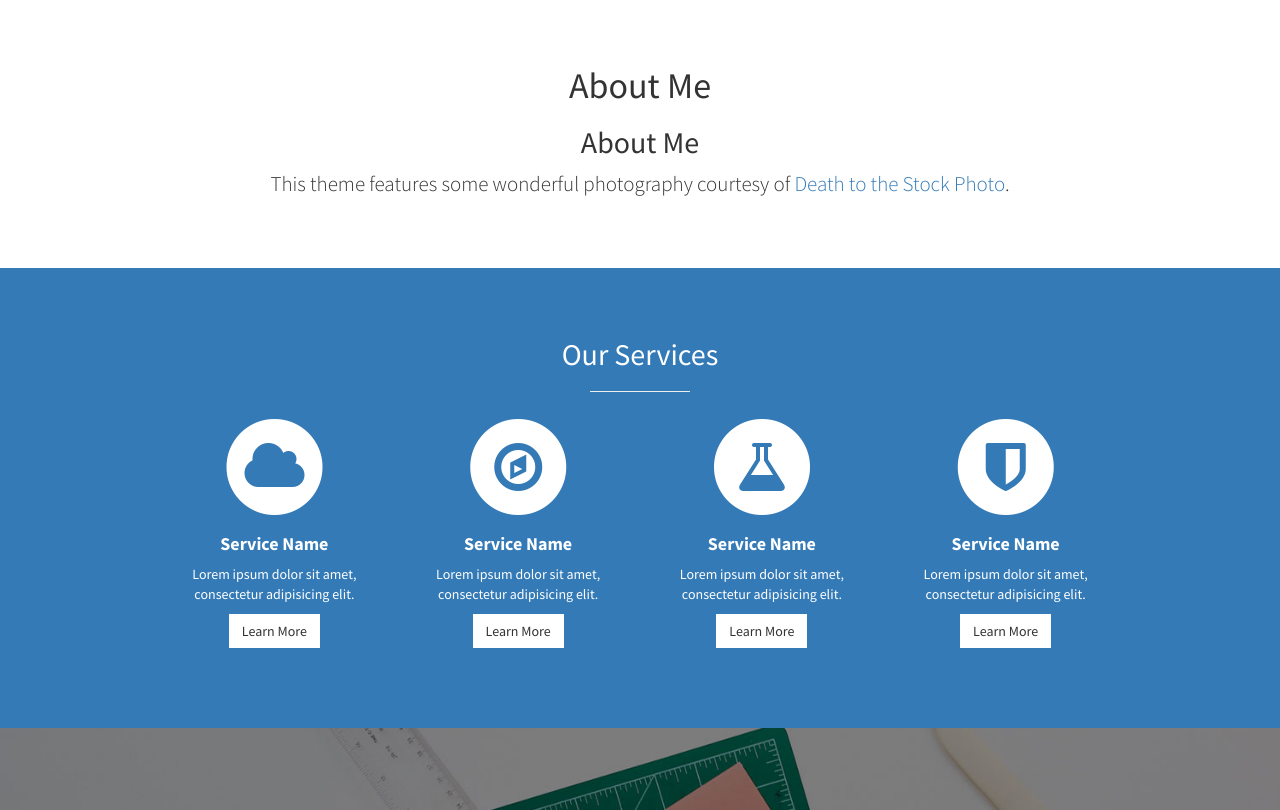
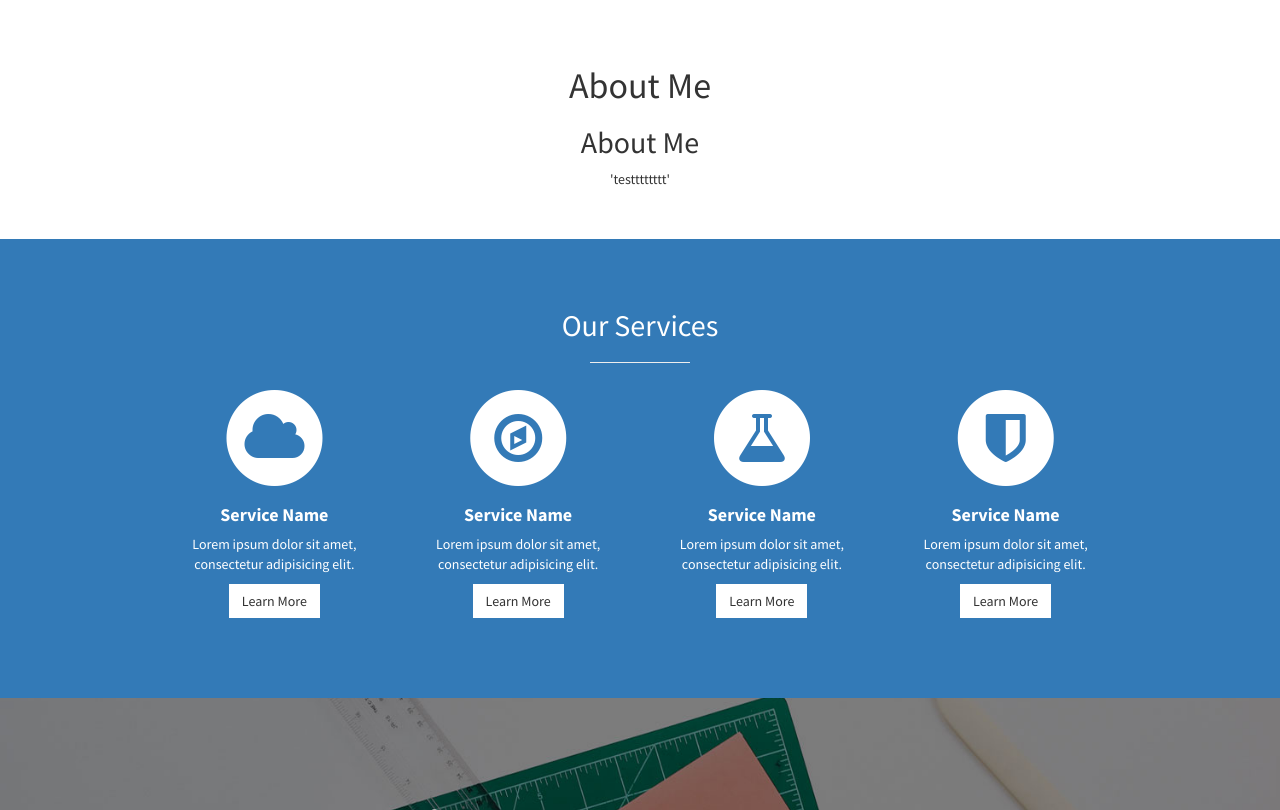
Before and after one commit to 1grossora/1grossora.github.io, a Jekyll site: the page built from index.html, in a window 1280 px wide and 900 px high, scrolled down 814 px, cut to the strip 90-900 px from the top of the window. Built offline with Jekyll 4.4.1, drawn with Linux system fonts in a browser that asks for light colours.

Commit message:
Update about.html

```diff
--- a/_includes/about.html
+++ b/_includes/about.html
@@ -4,7 +4,10 @@
       <div class="col-lg-12 text-center">
         <h1>About Me</h1>
         <h2>About Me</h2>
-        <p class="lead">This theme features some wonderful photography courtesy of <a target="_blank" href="http://join.deathtothestockphoto.com/">Death to the Stock Photo</a>.</p>
+        <div class="center-block">
+          'testttttttt'
+          </div>
+        <!--p class="lead">This theme features some wonderful photography courtesy of <a target="_blank" href="http://join.deathtothestockphoto.com/">Death to the Stock Photo</a>.</p>-->
       </div>
     </div>
     <!-- /.row -->
```
